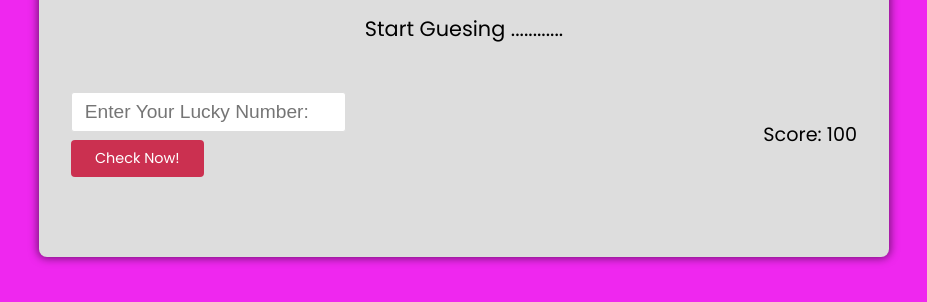
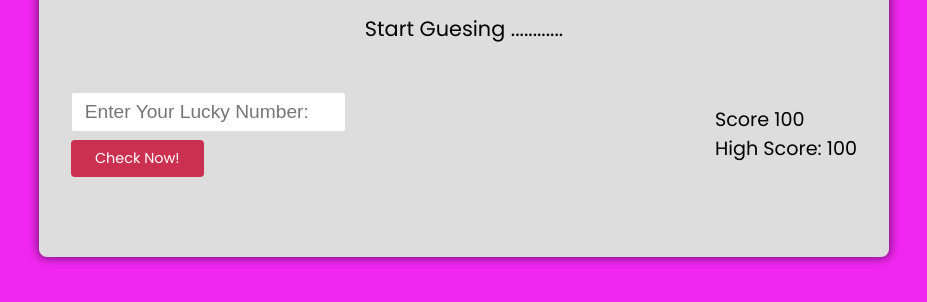
Before and after one commit to de-scientist/number_guessing_game, a website built with Vite: page index.html in a window 1280 px wide. Shown: the part 396-698 px from the top of the page, without its empty margins (176-1103 px from the left). Built offline with nearby package versions, Linux system fonts and the light colour scheme.

Commit message:
add a scores - paragraph

```diff
--- a/index.html
+++ b/index.html
@@ -24,7 +24,8 @@
         </form>
 
         <div class="content">
-          <p>Score: <span class="high_score">100</span></p>
+          <p>Score <span class="score">100</span></p>
+          <p>High Score: <span class="high_score">100</span></p>
         </div>
       </div>
     </div>
```
